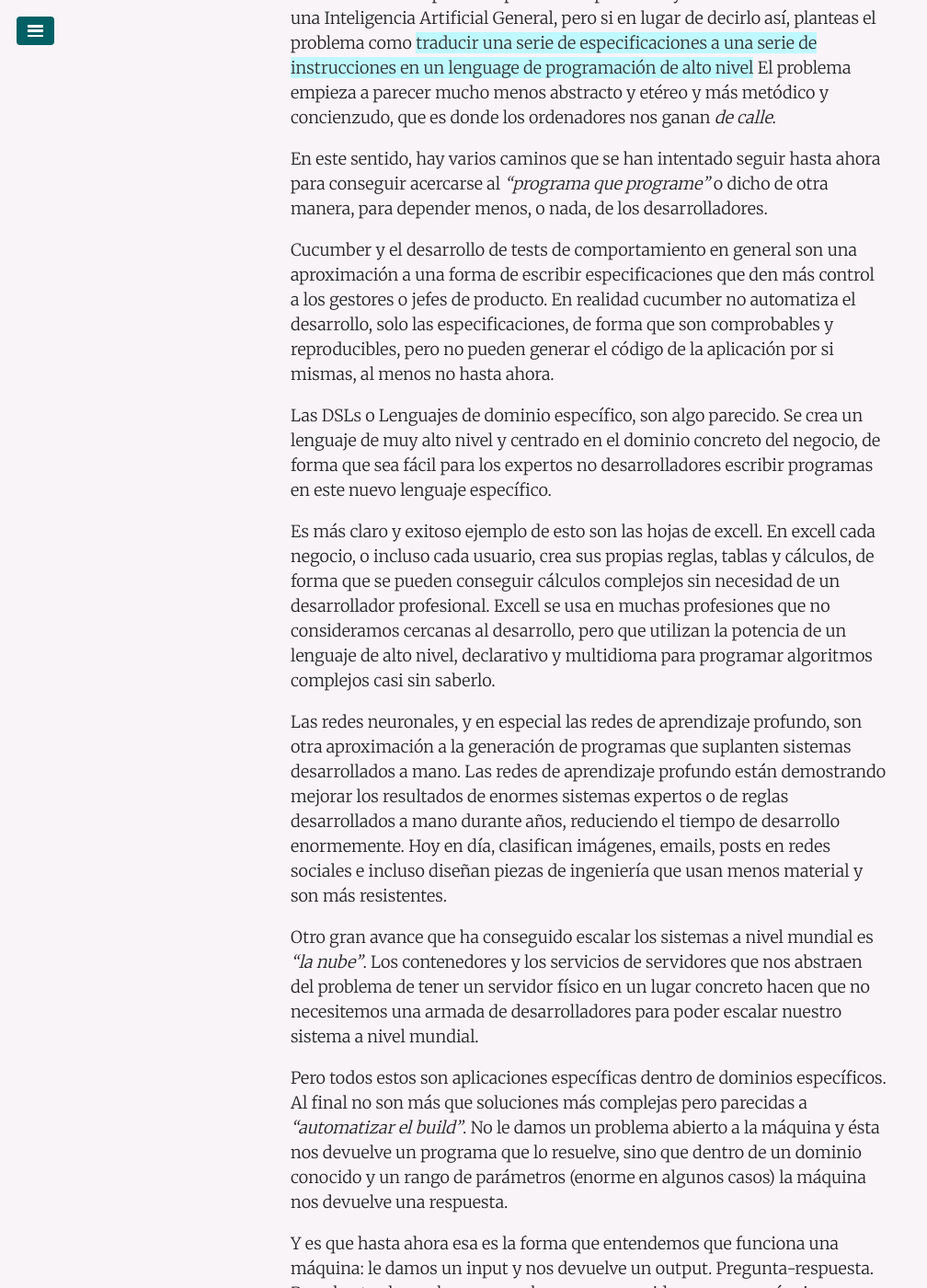
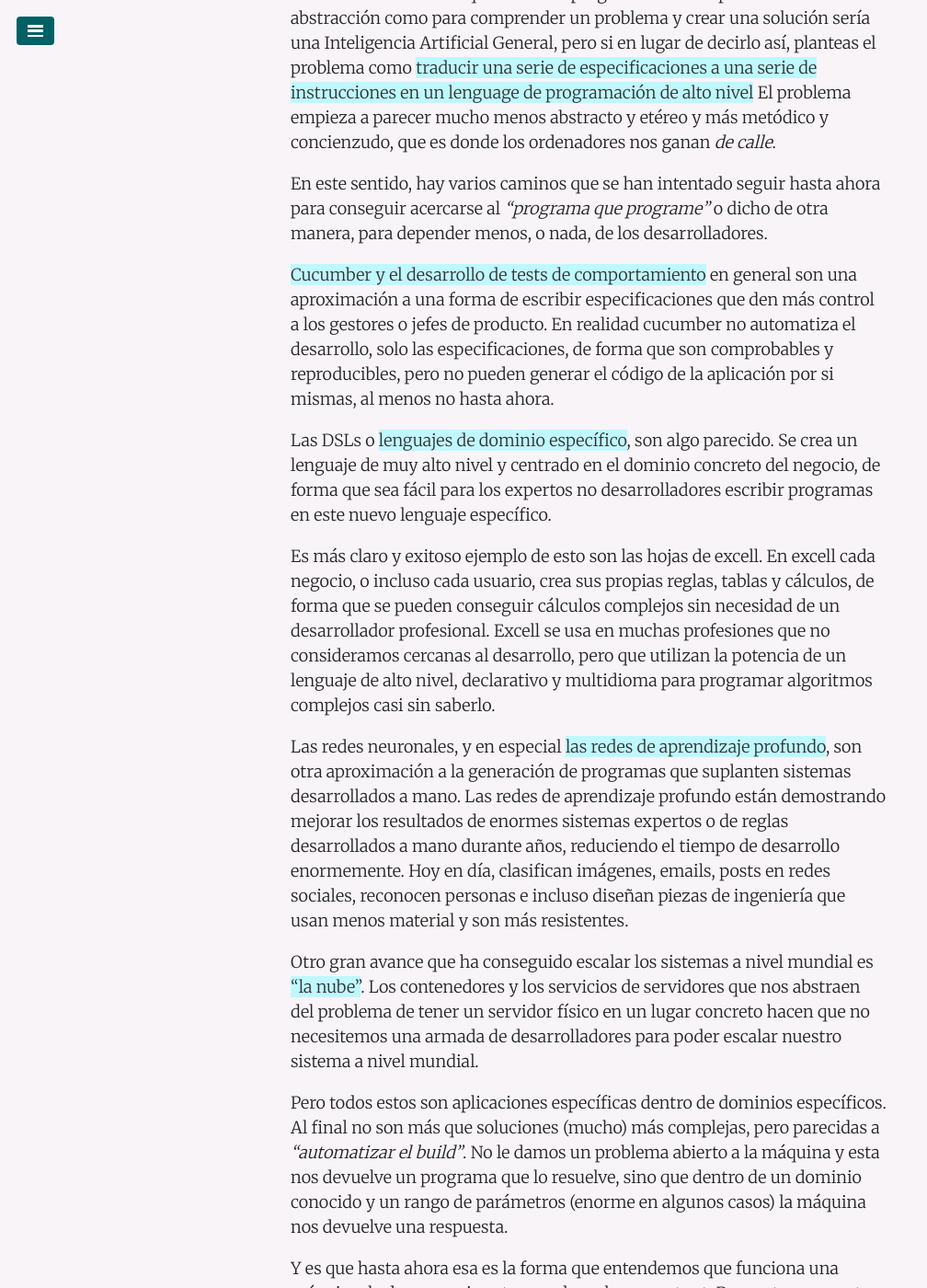
Before and after one commit to juanmirod/juanmirod.github.io, a Jekyll site: the page built from _posts/2017-09-13-desarrollo-automatico.markdown, in a window 1280 px wide and 1400 px high, scrolled down 758 px. Shown: the whole window at 92% size, without its empty margins (0-1008 px from the left). Built offline with Jekyll 4.4.1, drawn with Linux system fonts in a browser that asks for light colours; some of the changed text lies outside the part shown.

Commit message:
fix: typos

```diff
--- a/_posts/2017-09-13-desarrollo-automatico.markdown
+++ b/_posts/2017-09-13-desarrollo-automatico.markdown
@@ -18,17 +18,17 @@
 
 En este sentido, hay varios caminos que se han intentado seguir hasta ahora para conseguir acercarse al _"programa que programe"_ o dicho de otra manera, para depender menos, o nada, de los desarrolladores.
 
-Cucumber y el desarrollo de tests de comportamiento en general son una aproximación a una forma de escribir especificaciones que den más control a los gestores o jefes de producto. En realidad cucumber no automatiza el desarrollo, solo las especificaciones, de forma que son comprobables y reproducibles, pero no pueden generar el código de la aplicación por si mismas, al menos no hasta ahora.
+**Cucumber y el desarrollo de tests de comportamiento** en general son una aproximación a una forma de escribir especificaciones que den más control a los gestores o jefes de producto. En realidad cucumber no automatiza el desarrollo, solo las especificaciones, de forma que son comprobables y reproducibles, pero no pueden generar el código de la aplicación por si mismas, al menos no hasta ahora.
 
-Las DSLs o Lenguajes de dominio específico, son algo parecido. Se crea un lenguaje de muy alto nivel y centrado en el dominio concreto del negocio, de forma que sea fácil para los expertos no desarrolladores escribir programas en este nuevo lenguaje específico.
+Las DSLs o **lenguajes de dominio específico**, son algo parecido. Se crea un lenguaje de muy alto nivel y centrado en el dominio concreto del negocio, de forma que sea fácil para los expertos no desarrolladores escribir programas en este nuevo lenguaje específico.
 
 Es más claro y exitoso ejemplo de esto son las hojas de excell. En excell cada negocio, o incluso cada usuario, crea sus propias reglas, tablas y cálculos, de forma que se pueden conseguir cálculos complejos sin necesidad de un desarrollador profesional. Excell se usa en muchas profesiones que no consideramos cercanas al desarrollo, pero que utilizan la potencia de un lenguaje de alto nivel, declarativo y multidioma para programar algoritmos complejos casi sin saberlo.
 
-Las redes neuronales, y en especial las redes de aprendizaje profundo, son otra aproximación a la generación de programas que suplanten sistemas desarrollados a mano. Las redes de aprendizaje profundo están demostrando mejorar los resultados de enormes sistemas expertos o de reglas desarrollados a mano durante años, reduciendo el tiempo de desarrollo enormemente. Hoy en día, clasifican imágenes, emails, posts en redes sociales e incluso diseñan piezas de ingeniería que usan menos material y son más resistentes.
+Las redes neuronales, y en especial **las redes de aprendizaje profundo**, son otra aproximación a la generación de programas que suplanten sistemas desarrollados a mano. Las redes de aprendizaje profundo están demostrando mejorar los resultados de enormes sistemas expertos o de reglas desarrollados a mano durante años, reduciendo el tiempo de desarrollo enormemente. Hoy en día, clasifican imágenes, emails, posts en redes sociales, reconocen personas e incluso diseñan piezas de ingeniería que usan menos material y son más resistentes.
 
-Otro gran avance que ha conseguido escalar los sistemas a nivel mundial es _"la nube"_. Los contenedores y los servicios de servidores que nos abstraen del problema de tener un servidor físico en un lugar concreto hacen que no necesitemos una armada de desarrolladores para poder escalar nuestro sistema a nivel mundial.
+Otro gran avance que ha conseguido escalar los sistemas a nivel mundial es **"la nube"**. Los contenedores y los servicios de servidores que nos abstraen del problema de tener un servidor físico en un lugar concreto hacen que no necesitemos una armada de desarrolladores para poder escalar nuestro sistema a nivel mundial.
 
-Pero todos estos son aplicaciones específicas dentro de dominios específicos. Al final no son más que soluciones más complejas pero parecidas a _"automatizar el build"_. No le damos un problema abierto a la máquina y ésta nos devuelve un programa que lo resuelve, sino que dentro de un dominio conocido y un rango de parámetros (enorme en algunos casos) la máquina nos devuelve una respuesta.
+Pero todos estos son aplicaciones específicas dentro de dominios específicos. Al final no son más que soluciones (mucho) más complejas, pero parecidas a _"automatizar el build"_. No le damos un problema abierto a la máquina y esta nos devuelve un programa que lo resuelve, sino que dentro de un dominio conocido y un rango de parámetros (enorme en algunos casos) la máquina nos devuelve una respuesta.
 
 Y es que hasta ahora esa es la forma que entendemos que funciona una máquina: le damos un input y nos devuelve un output. Pregunta-respuesta. Pero, hasta ahora al menos, no hemos conseguido crear una máquina que _"razone"_ en el sentido amplio de la palabra.
 
```
Also changed, not shown: other parts of _posts/2017-09-13-desarrollo-automatico.markdown (+1 -1 lines).
